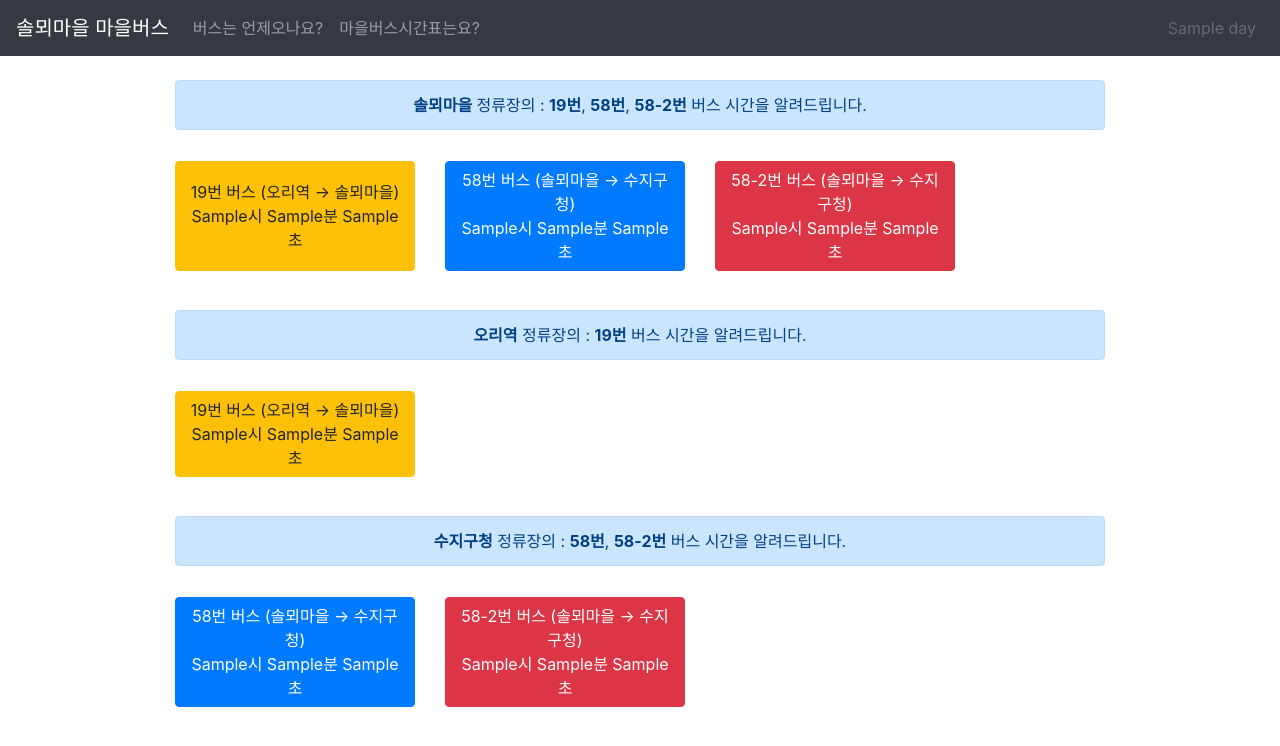
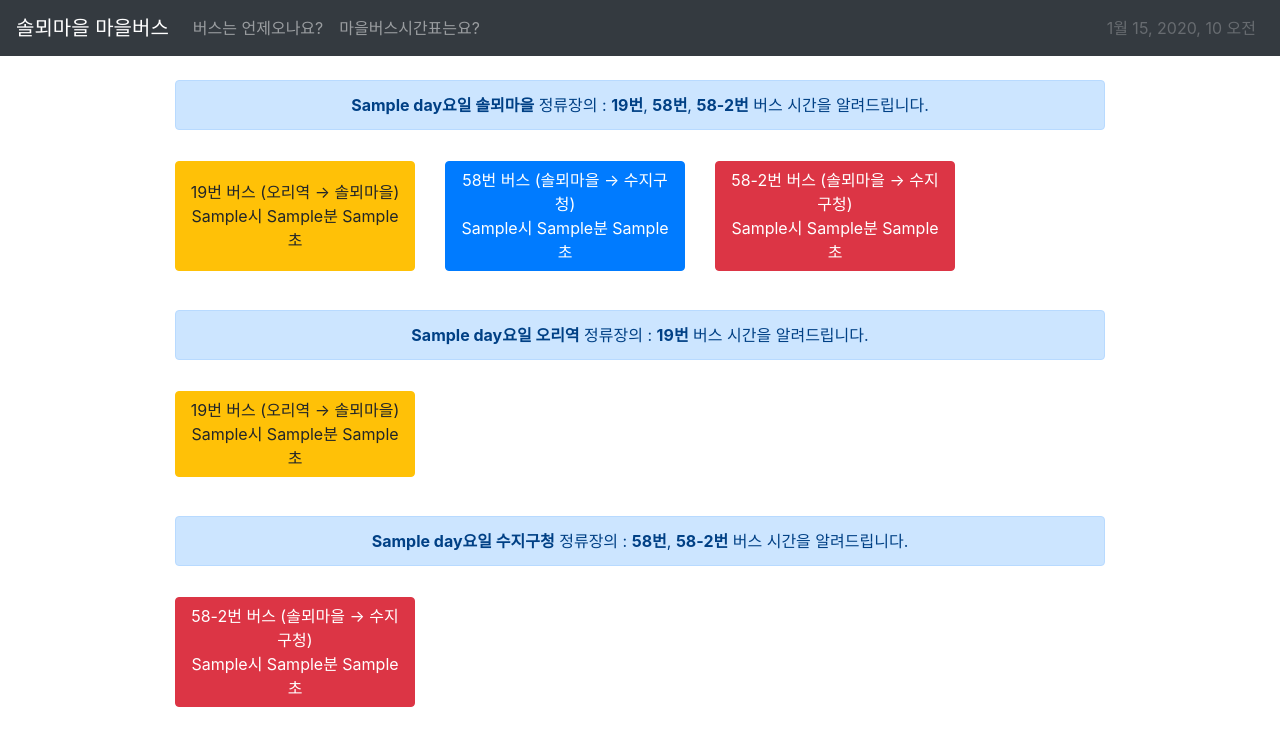
Before and after one commit to thnam91/bus-timetable, a Django app: template nowbus/templates/nowbus/index.html in a window 1280 px wide. Shown: the top 746 px of the page. Run offline with Django 3.2, Linux system fonts and the light colour scheme; the template is opened without the code that fills it: most values are stand-ins (such as "Sample title", 1, 10 or a date in 2020); some libraries are stand-ins or nearby versions.

Commit message:
버스 정류장 도착까지 남은시간을 계산하는 함수 구현 및 templates 적용

```diff
--- a/nowbus/templates/nowbus/index.html
+++ b/nowbus/templates/nowbus/index.html
@@ -1,34 +1,32 @@
 {% extends 'layout.html' %}
-{% block today %} {{ day }} {% endblock today %}
+{% block today %} {{ today }} {% endblock today %} # 오늘 날짜, 시간
 
 {% block content %}
-
     <div class="container col-sm-9">
         <br/>
         <div class="alert alert-primary" align="center">
-    <b>솔뫼마을</b> 정류장의 : <b>19번</b>, <b>58번</b>, <b>58-2번</b> 버스 시간을 알려드립니다.
+            <b>{{ day }}요일 솔뫼마을</b> 정류장의 : <b>19번</b>, <b>58번</b>, <b>58-2번</b> 버스 시간을 알려드립니다.
         </div>
         <div class="row">
-        <button type="button" class="btn btn-warning col-sm-3" style="margin:15px">19번 버스 (오리역 → 솔뫼마을)</br>{{ h }}시 {{ m }}분 {{ s }}초</button>
-        <button type="button" class="btn btn-primary col-sm-3" style="margin:15px">58번 버스 (솔뫼마을 → 수지구청)</br>{{ h }}시 {{ m }}분 {{ s }}초</button>
-        <button type="button" class="btn btn-danger col-sm-3" style="margin:15px">58-2번 버스 (솔뫼마을 → 수지구청)</br>{{ h }}시 {{ m }}분 {{ s }}초</button>
+            <button type="button" class="btn btn-warning col-sm-3" style="margin:15px">19번 버스 (오리역 → 솔뫼마을)</br>{{ h19s }}시 {{ m19s }}분 {{ s19s }}초</button>
+            <button type="button" class="btn btn-primary col-sm-3" style="margin:15px">58번 버스 (솔뫼마을 → 수지구청)</br>{{ h58s }}시 {{ m58s }}분 {{ s58s }}초</button>
+            <button type="button" class="btn btn-danger col-sm-3" style="margin:15px">58-2번 버스 (솔뫼마을 → 수지구청)</br>{{ h582s }}시 {{ m582s }}분 {{ s582s }}초</button>
         </div>
 
         <br/>
         <div class="alert alert-primary" align="center">
-    <b>오리역</b> 정류장의 : <b>19번</b> 버스 시간을 알려드립니다.
+            <b>{{ day }}요일 오리역</b> 정류장의 : <b>19번</b> 버스 시간을 알려드립니다.
         </div>
         <div class="row">
-        <button type="button" class="btn btn-warning col-sm-3" style="margin:15px">19번 버스 (오리역 → 솔뫼마을)</br>{{ h }}시 {{ m }}분 {{ s }}초</button>
+            <button type="button" class="btn btn-warning col-sm-3" style="margin:15px">19번 버스 (오리역 → 솔뫼마을)</br>{{ h19o }}시 {{ m19o }}분 {{ s19o }}초</button>
         </div>
 
         <br/>
         <div class="alert alert-primary" align="center">
-    <b>수지구청</b> 정류장의 : <b>58번</b>, <b>58-2번</b> 버스 시간을 알려드립니다.
+            <b>{{ day }}요일 수지구청</b> 정류장의 : <b>58번</b>, <b>58-2번</b> 버스 시간을 알려드립니다.
         </div>
         <div class="row">
-        <button type="button" class="btn btn-primary col-sm-3" style="margin:15px">58번 버스 (솔뫼마을 → 수지구청)</br>{{ h }}시 {{ m }}분 {{ s }}초</button>
-        <button type="button" class="btn btn-danger col-sm-3" style="margin:15px">58-2번 버스 (솔뫼마을 → 수지구청)</br>{{ h }}시 {{ m }}분 {{ s }}초</button>
+            <button type="button" class="btn btn-danger col-sm-3" style="margin:15px">58-2번 버스 (솔뫼마을 → 수지구청)</br>{{ h582g }}시 {{ m582g }}분 {{ s582g }}초</button>
         </div>
     </div>
 {% endblock content %}
```
Also changed, not shown: nowbus/views.py (+35 -36 lines). Lines whose indentation alone changed are shown as unchanged.
